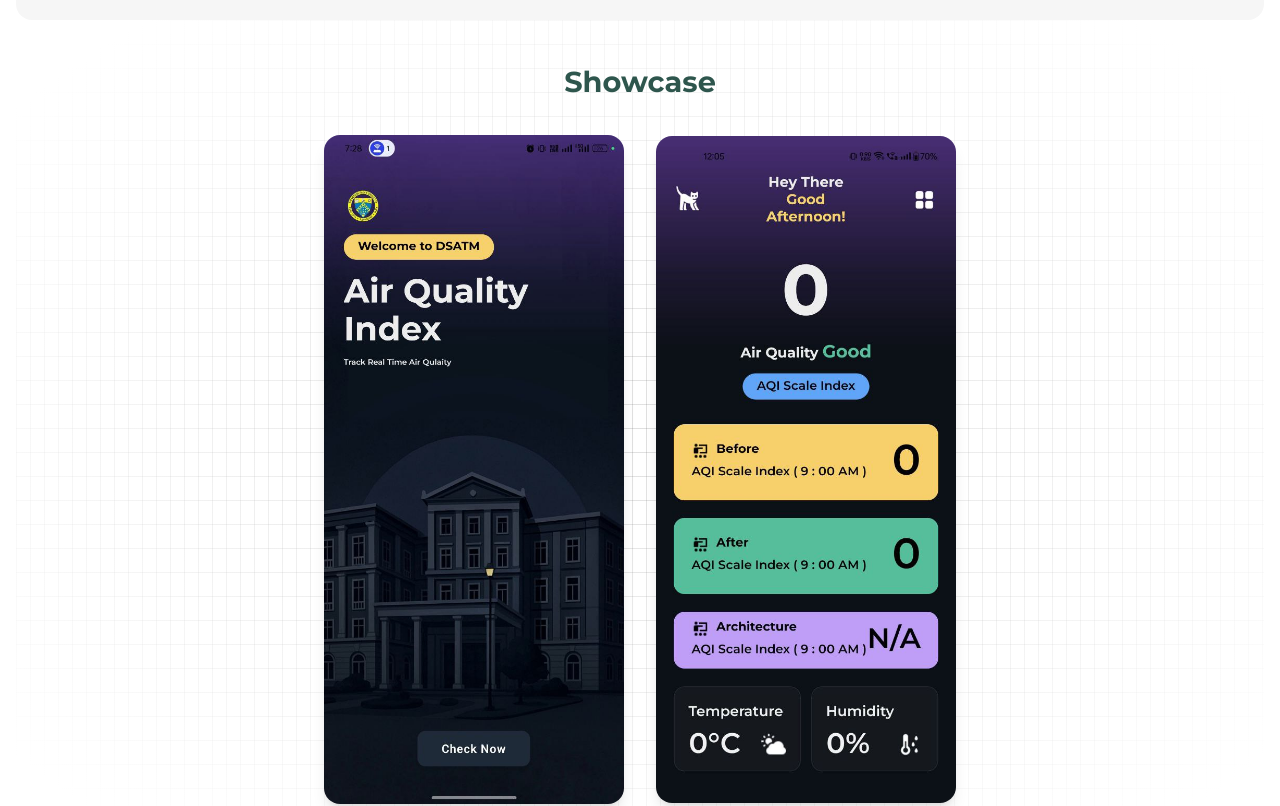
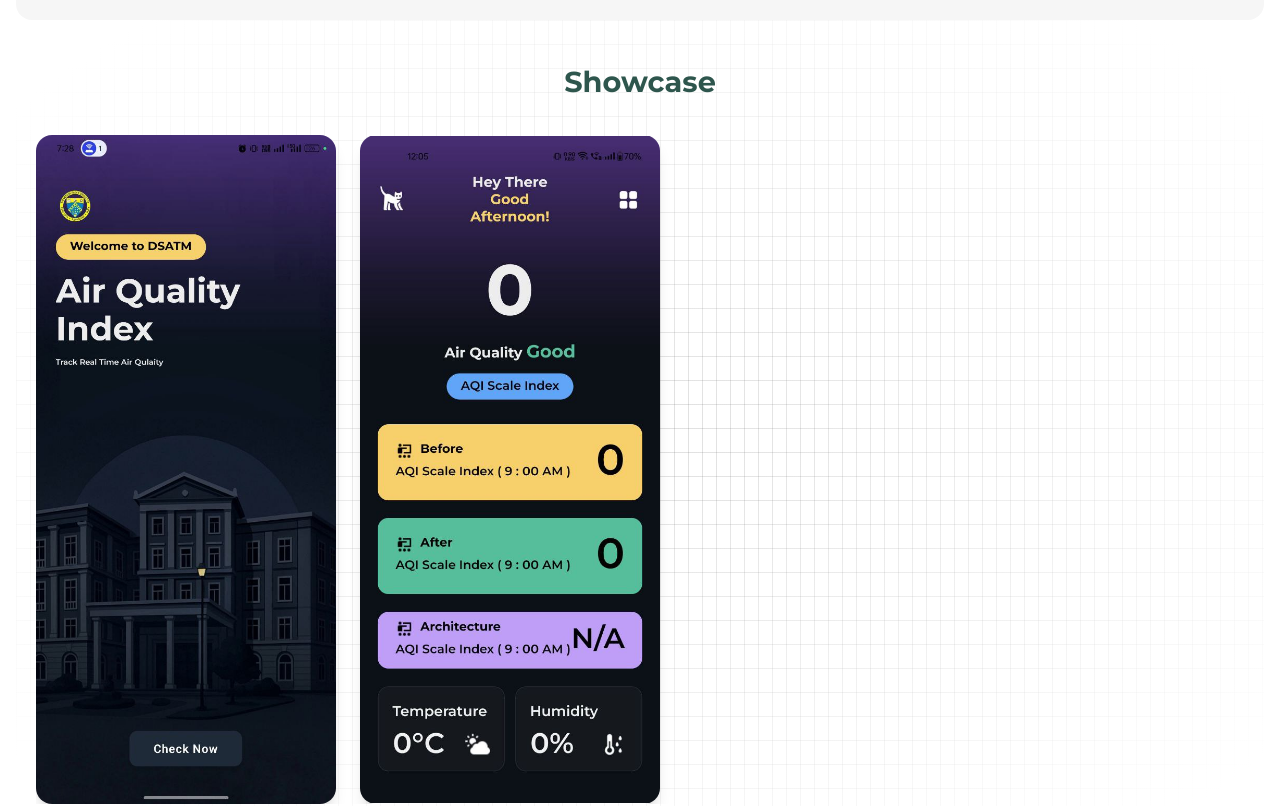
Before and after one commit to Ghyaneshdeepz/Portfolio, a React (Vite) app: page / in a window 1280 px wide. Shown: the part 1580-2386 px from the top of the page. Built offline with nearby package versions, Linux system fonts and the light colour scheme.

Commit message:
images added

```diff
--- a/src/components/skills.jsx
+++ b/src/components/skills.jsx
@@ -10,7 +10,7 @@ const Skills = ({ className }) => {
       {/* Background grid */}
       <div className="absolute inset-0 z-0 bg-[linear-gradient(to_right,#4f4f4f2e_1px,transparent_1px),linear-gradient(to_bottom,#4f4f4f2e_1px,transparent_1px)] bg-[size:14px_24px]" />
 
-      {/* Radial white fade on all sides */}
+      {/* Radial white fade */}
       <div className="pointer-events-none absolute inset-0 z-10 bg-[radial-gradient(ellipse_at_center,_rgba(255,255,255,0)_0%,_rgba(255,255,255,1)_90%)]" />
 
       {/* Heading */}
@@ -18,19 +18,34 @@ const Skills = ({ className }) => {
         Showcase
       </h1>
 
-      {/* Images container with gap */}
-      <div className="flex items-center justify-center space-x-8 relative z-20">
+      {/* Scroll container */}
+      <div
+        className="flex space-x-6 overflow-x-auto no-scrollbar relative z-20"
+        style={{ scrollBehavior: "smooth" }}
+      >
         <img
           src={mobl}
           alt="Mobile Design 1"
-          className="w-[40vw] sm:w-[25vw] max-w-[300px]  object-cover rounded-2xl shadow-lg"
+          className="flex-shrink-0 w-[80vw] sm:w-[30vw] max-w-[300px] object-contain rounded-2xl shadow-lg"
         />
         <img
           src={mob2}
           alt="Mobile Design 2"
-          className="w-[40vw] sm:w-[25vw] max-w-[300px] object-cover rounded-2xl shadow-lg"
+          className="flex-shrink-0 w-[80vw] sm:w-[30vw] max-w-[300px] object-contain rounded-2xl shadow-lg"
         />
       </div>
+
+      <style jsx>{`
+        /* Hide scrollbar for WebKit browsers */
+        .no-scrollbar::-webkit-scrollbar {
+          display: none;
+        }
+        /* Hide scrollbar for IE, Edge and Firefox */
+        .no-scrollbar {
+          -ms-overflow-style: none;  /* IE and Edge */
+          scrollbar-width: none;  /* Firefox */
+        }
+      `}</style>
     </div>
   );
 };
```
